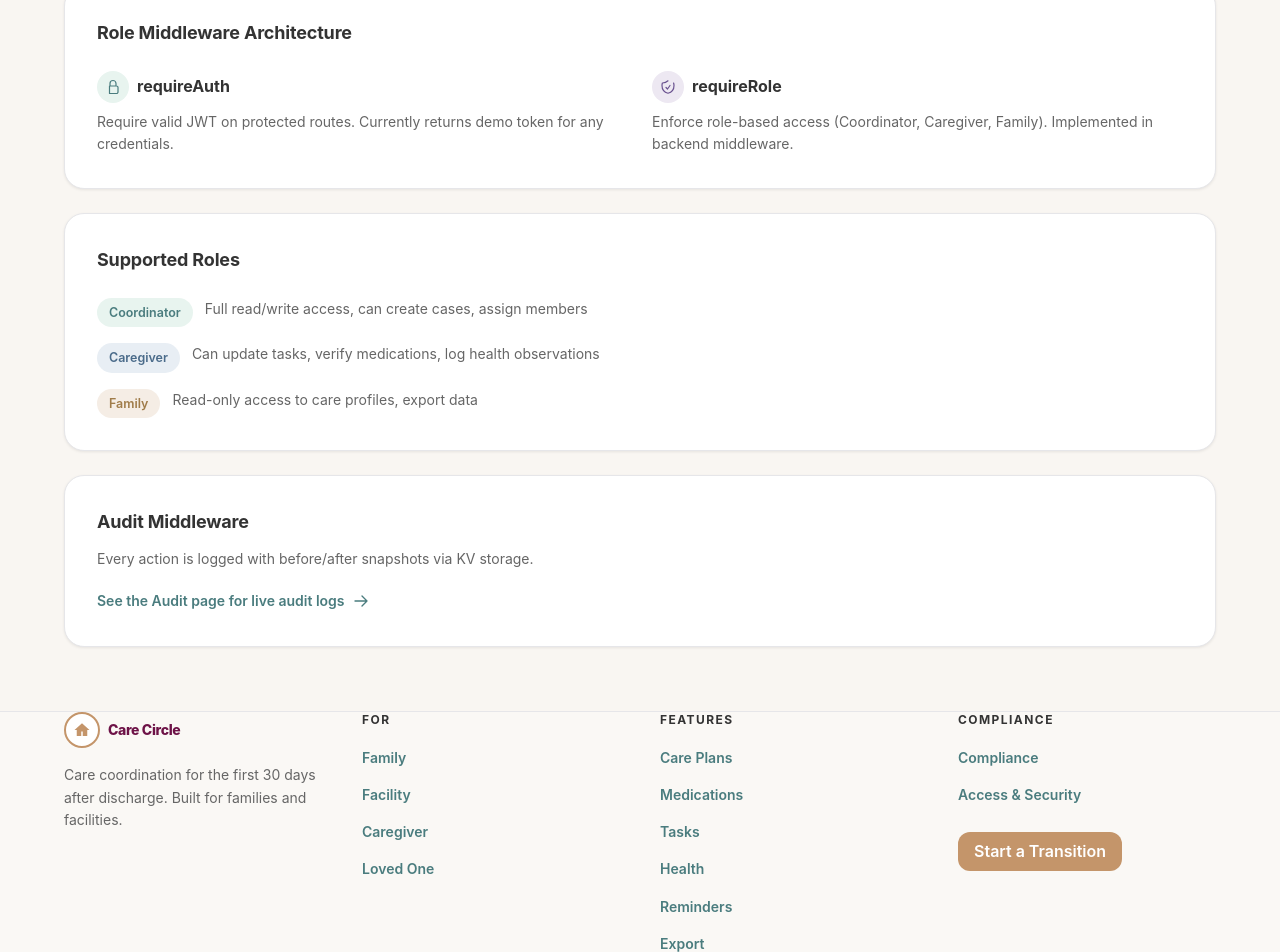
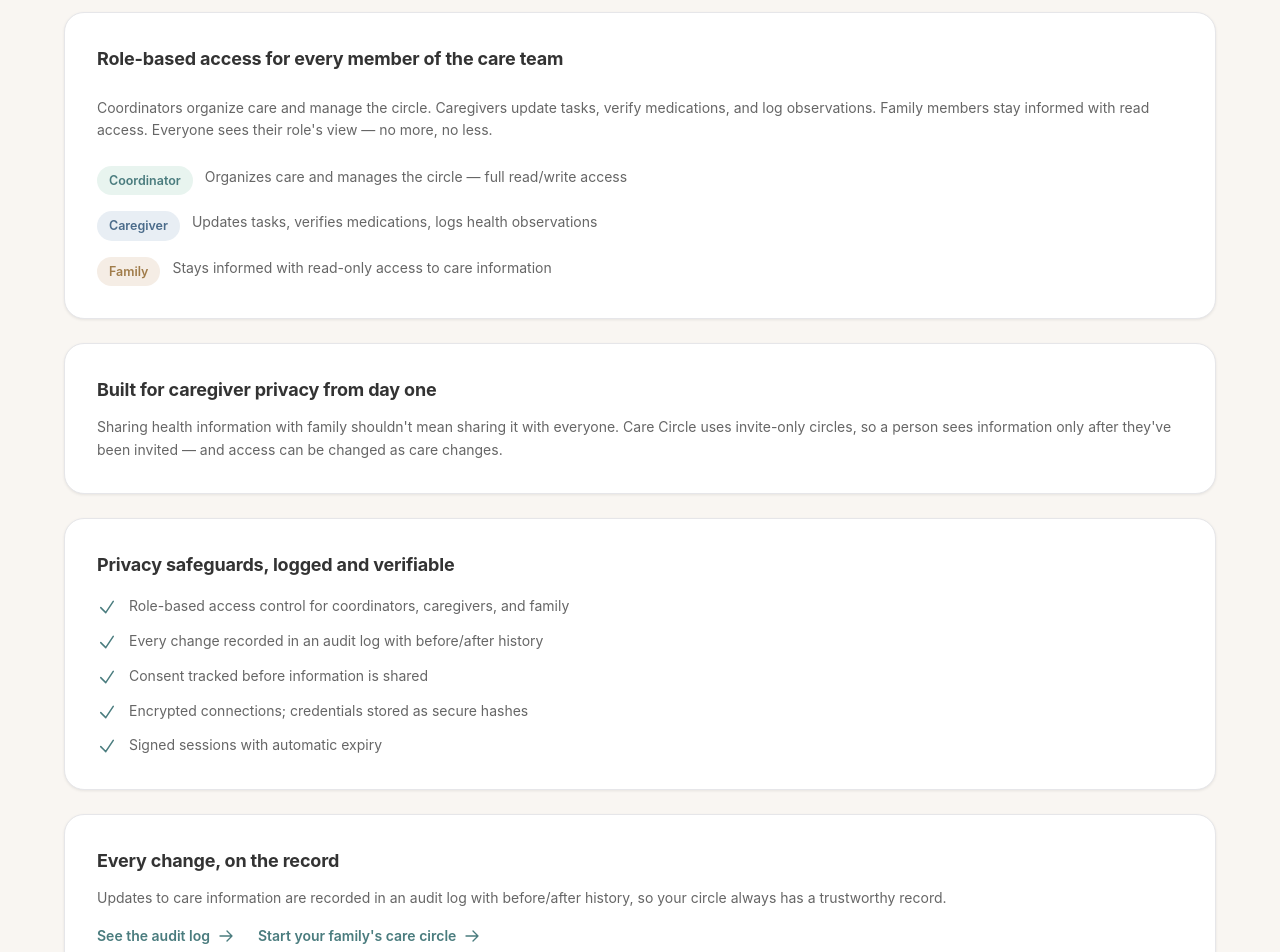
Before and after one commit to Assistedly-Inc/care-circle, a Next.js app in the folder frontend/: page /features/auth in a window 1280 px wide. Shown: the part 267-1219 px from the top of the page. Built offline with nearby package versions, Linux system fonts and the light colour scheme.

Commit message:
feat: auth page customer-facing rewrite + layout; gitignore for .wrangler and backup files

```diff
--- /dev/null
+++ b/frontend/app/features/auth/layout.tsx
@@ -0,0 +1,12 @@
+import type { Metadata } from 'next';
+import type { ReactNode } from 'react';
+
+export const metadata: Metadata = {
+  title: { absolute: 'Private, Role-Based Access for Family Caregivers | Care Circle' },
+  description:
+    'Care Circle gives every caregiver the right information at the right time — with role-based access, audit logs, and privacy controls built for family care.',
+};
+
+export default function AuthLayout({ children }: { children: ReactNode }) {
+  return children;
+}
--- a/frontend/app/features/auth/page.tsx
+++ b/frontend/app/features/auth/page.tsx
@@ -7,78 +7,91 @@ export default function AuthFeaturePage() {
     <div className="pb-16">
       <div className="container max-w-4xl py-10 md:py-14">
         <h1 className="text-[clamp(1.6rem,3.2vw,2.2rem)] font-extrabold text-[var(--color-text)] mb-3 tracking-tight">
-          Authentication &amp; Role-Based Access
+          The right information, for the right people, at the right time
         </h1>
         <p className="text-[var(--color-text-light)] max-w-2xl leading-relaxed mb-10">
-          Care Circle uses role-based access control. In the Cloudflare Workers backend, access is currently open for demo purposes.
+          Care Circle is built on a simple promise: everyone in your circle — relatives, caregivers, and care coordinators — gets exactly the information they need, and nothing they don&apos;t. Privacy isn&apos;t a feature bolted on at the end; it&apos;s how the product works.
         </p>
 
-        {/* Role Middleware */}
+        {/* Role-based access */}
         <section className="card !p-6 md:!p-8 mb-6">
-          <h2 className="text-lg font-extrabold text-[var(--color-text)] mb-6">Role Middleware Architecture</h2>
-
-          <div className="grid md:grid-cols-2 gap-6">
-            <div>
-              <div className="flex items-center gap-2 mb-2">
-                <div className="w-8 h-8 rounded-lg bg-[#e8f4ef] flex items-center justify-center shrink-0">
-                  <svg className="w-4 h-4 text-[#4a7c7e]" fill="none" viewBox="0 0 24 24" stroke="currentColor" strokeWidth={1.8}>
-                    <path strokeLinecap="round" strokeLinejoin="round" d="M16.5 10.5V6.75a4.5 4.5 0 1 0-9 0v3.75m-.75 11.25h10.5a2.25 2.25 0 0 0 2.25-2.25v-6.75a2.25 2.25 0 0 0-2.25-2.25H6.75Z" />
-                  </svg>
-                </div>
-                <h3 className="font-bold text-[var(--color-text)]">requireAuth</h3>
-              </div>
-              <p className="text-sm text-[var(--color-text-light)] leading-relaxed">
-                Require valid JWT on protected routes. Currently returns demo token for any credentials.
+          <h2 className="text-lg font-extrabold text-[var(--color-text)] mb-6">Role-based access for every member of the care team</h2>
+          <p className="text-sm text-[var(--color-text-light)] leading-relaxed mb-6">
+            Coordinators organize care and manage the circle. Caregivers update tasks, verify medications, and log observations. Family members stay informed with read access. Everyone sees their role&apos;s view — no more, no less.
           </p>
-            </div>
-            <div>
-              <div className="flex items-center gap-2 mb-2">
-                <div className="w-8 h-8 rounded-lg bg-[#ede8f2] flex items-center justify-center shrink-0">
-                  <svg className="w-4 h-4 text-[#6a5290]" fill="none" viewBox="0 0 24 24" stroke="currentColor" strokeWidth={1.8}>
-                    <path strokeLinecap="round" strokeLinejoin="round" d="M9 12.75 11.25 15 15 9.75m-3-7.036A11.959 11.959 0 0 1 3.598 6 11.99 11.99 0 0 0 3 9.749c0 5.592 3.824 10.29 9 11.623 5.176-1.332 9-6.03 9-11.622 0-1.31-.21-2.571-.598-3.751" />
-                  </svg>
-                </div>
-                <h3 className="font-bold text-[var(--color-text)]">requireRole</h3>
-              </div>
-              <p className="text-sm text-[var(--color-text-light)] leading-relaxed">
-                Enforce role-based access (Coordinator, Caregiver, Family). Implemented in backend middleware.
-              </p>
-            </div>
-          </div>
-        </section>
-
-        {/* Supported Roles */}
-        <section className="card !p-6 md:!p-8 mb-6">
-          <h2 className="text-lg font-extrabold text-[var(--color-text)] mb-6">Supported Roles</h2>
           <ul className="space-y-4">
             <li className="flex items-start gap-3">
               <span className="badge bg-[#e8f4ef] text-[#4a7c7e]">Coordinator</span>
-              <p className="text-sm text-[var(--color-text-light)] leading-relaxed">Full read/write access, can create cases, assign members</p>
+              <p className="text-sm text-[var(--color-text-light)] leading-relaxed">Organizes care and manages the circle — full read/write access</p>
             </li>
             <li className="flex items-start gap-3">
               <span className="badge bg-[#e8eef4] text-[#4a6b8a]">Caregiver</span>
-              <p className="text-sm text-[var(--color-text-light)] leading-relaxed">Can update tasks, verify medications, log health observations</p>
+              <p className="text-sm text-[var(--color-text-light)] leading-relaxed">Updates tasks, verifies medications, logs health observations</p>
             </li>
             <li className="flex items-start gap-3">
               <span className="badge bg-[#f5ede5] text-[#a07c4a]">Family</span>
-              <p className="text-sm text-[var(--color-text-light)] leading-relaxed">Read-only access to care profiles, export data</p>
+              <p className="text-sm text-[var(--color-text-light)] leading-relaxed">Stays informed with read-only access to care information</p>
             </li>
           </ul>
         </section>
 
-        {/* Audit Middleware */}
+        {/* Privacy */}
+        <section className="card !p-6 md:!p-8 mb-6">
+          <h2 className="text-lg font-extrabold text-[var(--color-text)] mb-3">Built for caregiver privacy from day one</h2>
+          <p className="text-sm text-[var(--color-text-light)] leading-relaxed">
+            Sharing health information with family shouldn&apos;t mean sharing it with everyone. Care Circle uses invite-only circles, so a person sees information only after they&apos;ve been invited — and access can be changed as care changes.
+          </p>
+        </section>
+
+        {/* Safeguards */}
+        <section className="card !p-6 md:!p-8 mb-6">
+          <h2 className="text-lg font-extrabold text-[var(--color-text)] mb-4">Privacy safeguards, logged and verifiable</h2>
+          <ul className="space-y-3">
+            <li className="flex items-start gap-3">
+              <svg className="w-5 h-5 text-[#4a7c7e] shrink-0 mt-0.5" fill="none" viewBox="0 0 24 24" stroke="currentColor" strokeWidth={1.8}><path strokeLinecap="round" strokeLinejoin="round" d="m4.5 12.75 6 6 9-13.5" /></svg>
+              <p className="text-sm text-[var(--color-text-light)] leading-relaxed">Role-based access control for coordinators, caregivers, and family</p>
+            </li>
+            <li className="flex items-start gap-3">
+              <svg className="w-5 h-5 text-[#4a7c7e] shrink-0 mt-0.5" fill="none" viewBox="0 0 24 24" stroke="currentColor" strokeWidth={1.8}><path strokeLinecap="round" strokeLinejoin="round" d="m4.5 12.75 6 6 9-13.5" /></svg>
+              <p className="text-sm text-[var(--color-text-light)] leading-relaxed">Every change recorded in an audit log with before/after history</p>
+            </li>
+            <li className="flex items-start gap-3">
+              <svg className="w-5 h-5 text-[#4a7c7e] shrink-0 mt-0.5" fill="none" viewBox="0 0 24 24" stroke="currentColor" strokeWidth={1.8}><path strokeLinecap="round" strokeLinejoin="round" d="m4.5 12.75 6 6 9-13.5" /></svg>
+              <p className="text-sm text-[var(--color-text-light)] leading-relaxed">Consent tracked before information is shared</p>
+            </li>
+            <li className="flex items-start gap-3">
+              <svg className="w-5 h-5 text-[#4a7c7e] shrink-0 mt-0.5" fill="none" viewBox="0 0 24 24" stroke="currentColor" strokeWidth={1.8}><path strokeLinecap="round" strokeLinejoin="round" d="m4.5 12.75 6 6 9-13.5" /></svg>
+              <p className="text-sm text-[var(--color-text-light)] leading-relaxed">Encrypted connections; credentials stored as secure hashes</p>
+            </li>
+            <li className="flex items-start gap-3">
+              <svg className="w-5 h-5 text-[#4a7c7e] shrink-0 mt-0.5" fill="none" viewBox="0 0 24 24" stroke="currentColor" strokeWidth={1.8}><path strokeLinecap="round" strokeLinejoin="round" d="m4.5 12.75 6 6 9-13.5" /></svg>
+              <p className="text-sm text-[var(--color-text-light)] leading-relaxed">Signed sessions with automatic expiry</p>
+            </li>
+          </ul>
+        </section>
+
+        {/* Audit + CTA */}
         <section className="card !p-6 md:!p-8">
-          <h2 className="text-lg font-extrabold text-[var(--color-text)] mb-3">Audit Middleware</h2>
+          <h2 className="text-lg font-extrabold text-[var(--color-text)] mb-3">Every change, on the record</h2>
           <p className="text-sm text-[var(--color-text-light)] leading-relaxed mb-4">
-            Every action is logged with before/after snapshots via KV storage.
+            Updates to care information are recorded in an audit log with before/after history, so your circle always has a trustworthy record.
           </p>
+          <div className="flex flex-wrap items-center gap-6">
             <Link
               href="/features/audit/"
               className="inline-flex items-center gap-2 text-sm font-semibold text-[var(--color-primary)] hover:text-[var(--color-secondary)] transition-colors"
             >
-            See the Audit page for live audit logs
+              See the audit log
               <svg className="w-4 h-4" fill="none" viewBox="0 0 24 24" stroke="currentColor" strokeWidth={2}><path strokeLinecap="round" strokeLinejoin="round" d="M13.5 4.5 21 12m0 0-7.5 7.5M21 12H3"/></svg>
             </Link>
+            <Link
+              href="/features/cases/"
+              className="inline-flex items-center gap-2 text-sm font-semibold text-[var(--color-primary)] hover:text-[var(--color-secondary)] transition-colors"
+            >
+              Start your family&apos;s care circle
+              <svg className="w-4 h-4" fill="none" viewBox="0 0 24 24" stroke="currentColor" strokeWidth={2}><path strokeLinecap="round" strokeLinejoin="round" d="M13.5 4.5 21 12m0 0-7.5 7.5M21 12H3"/></svg>
+            </Link>
+          </div>
         </section>
       </div>
     </div>
```
Also changed, not shown: 1 other file (tests, documents, lock files or other folders). Lines whose indentation alone changed are shown as unchanged.
